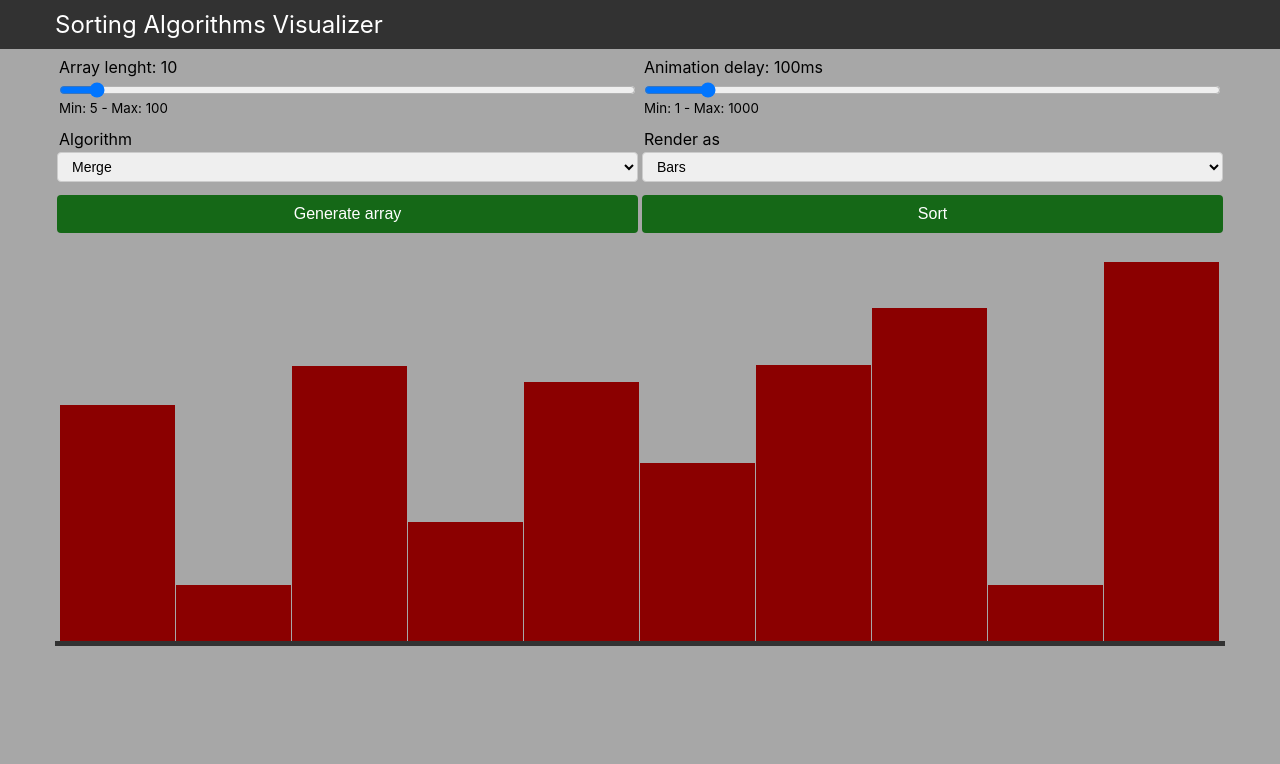
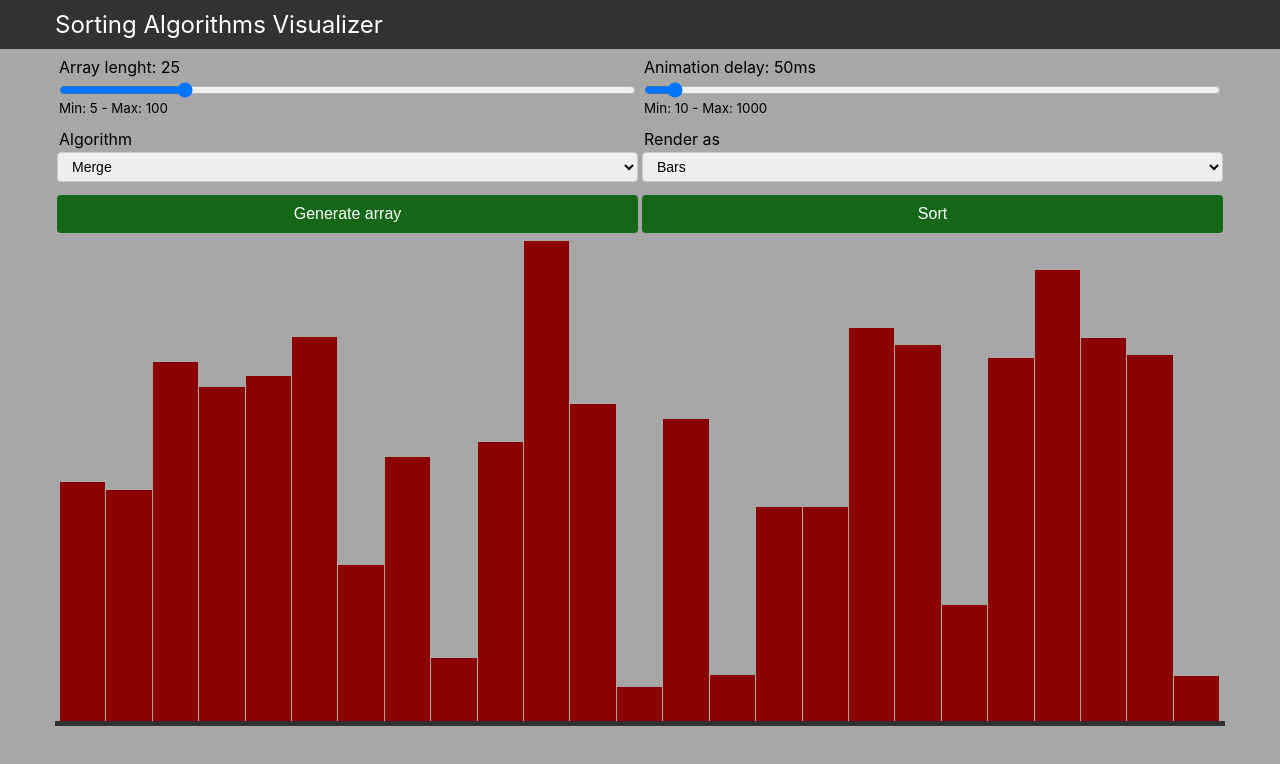
Before and after one commit to santiagogarcia97/sorting-visualizer-react, a React (Create React App) app: page / in a window 1280 px wide. Shown: the top 764 px of the page. Built offline with nearby package versions, Linux system fonts and the light colour scheme; the HTML template or start-up script is replaced by a standard one.

Commit message:
menu disabled when sorting

```diff
--- a/src/MainPage/MainPage.js
+++ b/src/MainPage/MainPage.js
@@ -20,7 +20,7 @@ const MainPage = () => {
     setArray(newArray)
   }
 
-  if (array.length === 0) generateArray(10)
+  if (array.length === 0) generateArray(25)
   return (
     <div className="container main">
       <Menu array={array} setArray={setArray} generateArray={generateArray} />
--- a/src/MainPage/Menu.js
+++ b/src/MainPage/Menu.js
@@ -2,17 +2,20 @@ import React, { useState } from 'react'
 import bubleSort from './bubbleSort'
 
 const Menu = ({ array, setArray, generateArray }) => {
-  const [arrayLength, setArrayLength] = useState('10')
-  const [delay, setDelay] = useState('100')
+  const [menuDisabled, setMenuDisabled] = useState(false)
+  const [arrayLength, setArrayLength] = useState('25')
+  const [delay, setDelay] = useState('50')
   const [algorithm, setAlgorithm] = useState('merge')
 
-  const newArrayState = (arrayState, count) => {
+  const newArrayState = (arrayState, count, sorted) => {
     setTimeout(() => {
+      if (sorted) setMenuDisabled(false)
       setArray(arrayState)
     }, delay * count)
   }
 
   const handleSortClick = () => {
+    setMenuDisabled(true)
     switch (algorithm) {
       case 'bubble':
         bubleSort(array, newArrayState)
@@ -23,7 +26,7 @@ const Menu = ({ array, setArray, generateArray }) => {
   }
 
   return (
-    <div>
+    <div className={menuDisabled ? 'disabled' : null}>
       <div className="form-row">
         <div className="form-group">
           <label htmlFor="arrayLenght">Array lenght: {arrayLength}</label>
@@ -34,6 +37,7 @@ const Menu = ({ array, setArray, generateArray }) => {
             value={arrayLength}
             min="5"
             max="100"
+            step="5"
           />
           <small>Min: 5 - Max: 100</small>
         </div>
@@ -45,10 +49,11 @@ const Menu = ({ array, setArray, generateArray }) => {
             type="range"
             onChange={(event) => setDelay(event.target.value)}
             value={delay}
-            min="1"
+            min="10"
             max="1000"
+            step="10"
           />
-          <small>Min: 1 - Max: 1000</small>
+          <small>Min: 10 - Max: 1000</small>
         </div>
       </div>
 
--- a/src/MainPage/bubbleSort.js
+++ b/src/MainPage/bubbleSort.js
@@ -2,8 +2,8 @@ import cloneDeep from 'clone-deep'
 
 const bubleSort = (array, newArrayState) => {
   let count = 1
-  const newState = (arrayState) => {
-    newArrayState(arrayState, count)
+  const newState = (arrayState, sorted) => {
+    newArrayState(arrayState, count, sorted)
     count += 1
   }
 
@@ -33,6 +33,7 @@ const bubleSort = (array, newArrayState) => {
     auxArr[n - i - 1].color = 'darkgreen'
     newState(cloneDeep(auxArr))
   }
+  newState(auxArr, true)
 }
 
 export default bubleSort
--- a/src/index.css
+++ b/src/index.css
@@ -34,7 +34,7 @@ nav {
 }
 
 .flex-container {
-  height: 50vh;
+  height: 60vh;
   padding: 0px 5px;
   display: flex;
   justify-content: space-around;
@@ -97,7 +97,11 @@ small{
   height: 5px;
   width: 100%;
 }
-
+.disabled
+{
+  pointer-events: none;
+  opacity: 0.7;
+}
 
 .container {
   padding-right: 15px;
```
